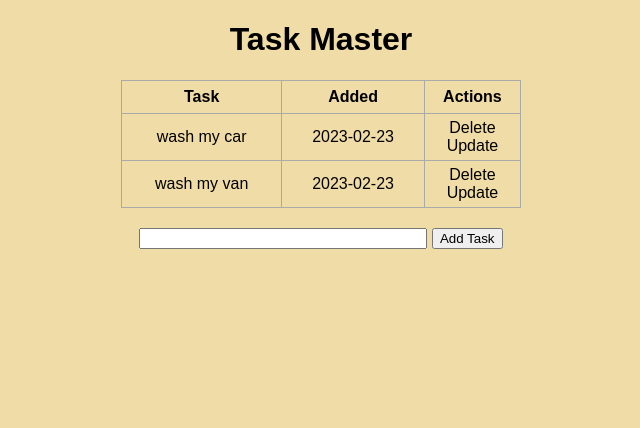
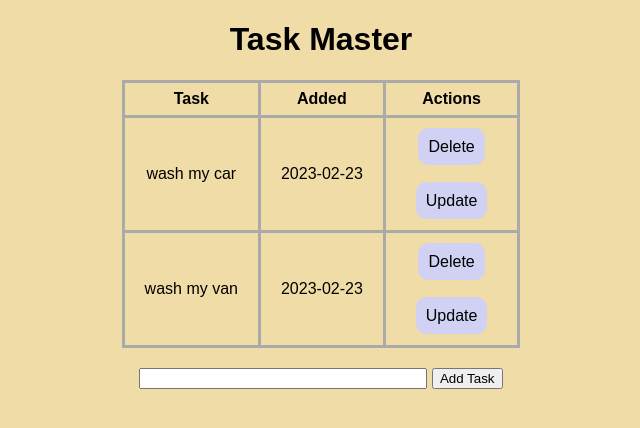
Before and after one commit to Cashie11/Todo-app, a Flask app: page / in a window 1280 px wide. Shown: the top 428 px of the page, without its empty margins (319-959 px from the left). Run offline with Flask 3, Linux system fonts and the light colour scheme; data comes from the database, SQL or seed files in the repository; both versions use the stored data as it was after the commit.

```diff
--- a/app.py
+++ b/app.py
@@ -29,6 +29,7 @@ def index():
             return 'There was an issue adding your task'
 
     else:
+        date = datetime.now()
         tasks = Todo.query.order_by(Todo.date_created).all()
         return render_template('index.html', tasks=tasks)
 
--- a/static/main.css
+++ b/static/main.css
@@ -15,12 +15,26 @@ body, html {
 }
 
 table, td, th {
-    border: 1px solid #aaa;
+    border: 3px solid #aaa;
+
+}
+
+td a{
+    padding: 20px;
+    margin: 20px;
+
+}
+
+.newanchor{
+    margin: 10px;
+    padding: 10px;
+    background-color: rgb(209, 209, 243);
+    border-radius: 10px;
+
 }
 
 table {
     border-collapse: collapse;
-    width: 100%;
 }
 
 th {
@@ -29,7 +43,9 @@ th {
 
 td {
     text-align: center;
-    padding: 5px;
+    padding: 20px;
+    border-radius: 20px;
+    margin: 10px;
 }
 
 .form {
--- a/templates/index.html
+++ b/templates/index.html
@@ -25,9 +25,9 @@
                 <td>{{ task.content }}</td>
                 <td>{{ task.date_created.date() }}</td>
                 <td>
-                    <a href="/delete/{{task.id}}">Delete</a>
-                    <br>
-                    <a href="/update/{{task.id}}">Update</a>
+                    <a href="/delete/{{task.id}}" class="newanchor">Delete</a>
+                    <br><br><br>
+                    <a href="/update/{{task.id}}" class="newanchor">Update</a>
                 </td>
 
             </tr>
```
Also changed, not shown: instance/test.db.
